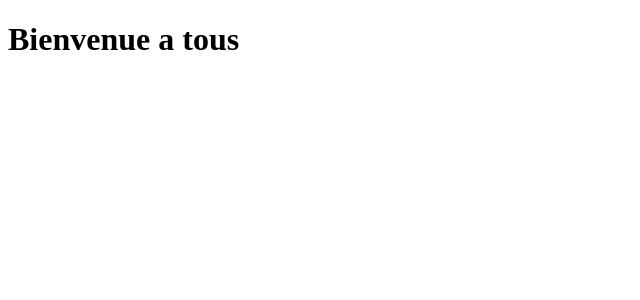
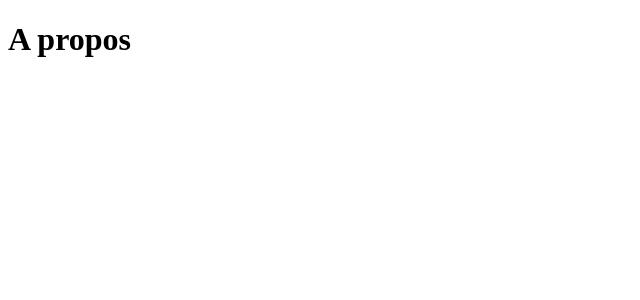
Before and after one commit to hasskadd/Kasa, a React (Create React App) app in the folder kasa-agency/: page /about in a window 1280 px wide. Shown: the top 300 px of the page, without its empty margins (0-640 px from the left). Built offline with nearby package versions, Linux system fonts and the light colour scheme.

Commit message:
[ADD] Router and pages

```diff
--- a/kasa-agency/package.json
+++ b/kasa-agency/package.json
@@ -8,6 +8,7 @@
     "@testing-library/user-event": "^13.5.0",
     "react": "^18.2.0",
     "react-dom": "^18.2.0",
+    "react-router-dom": "^6.4.3",
     "react-scripts": "5.0.1",
     "web-vitals": "^2.1.4"
   },
--- /dev/null
+++ b/kasa-agency/src/components/Error/index.jsx
@@ -0,0 +1,5 @@
+function Error(){
+    return <h1>Page d'erreur</h1>
+}
+
+export default Error
--- a/kasa-agency/src/index.jsx
+++ b/kasa-agency/src/index.jsx
@@ -1,11 +1,20 @@
 import React from 'react';
 import ReactDOM from 'react-dom/client';
+import {BrowserRouter as Router, Routes, Route} from 'react-router-dom'
 import Home from './pages/Home';
-
+import About from './pages/About/About';
+import Error from './components/Error';
 
 const root = ReactDOM.createRoot(document.getElementById('root'));
 root.render(
   <React.StrictMode>
-    <Home />
+    <Router>
+      <Routes>
+          <Route path='/' element={<Home/>}/>
+          <Route path='/about' element={<About/>}/>
+          <Route path='*' element={<Error/>}/>
+      </Routes>
+    </Router>
+
   </React.StrictMode>
 );
--- /dev/null
+++ b/kasa-agency/src/pages/About/About.jsx
@@ -0,0 +1,6 @@
+
+function About(){
+    return <h1>A propos</h1>
+}
+
+export default About
```
Also changed, not shown: 1 other file (tests, documents, lock files or other folders).
